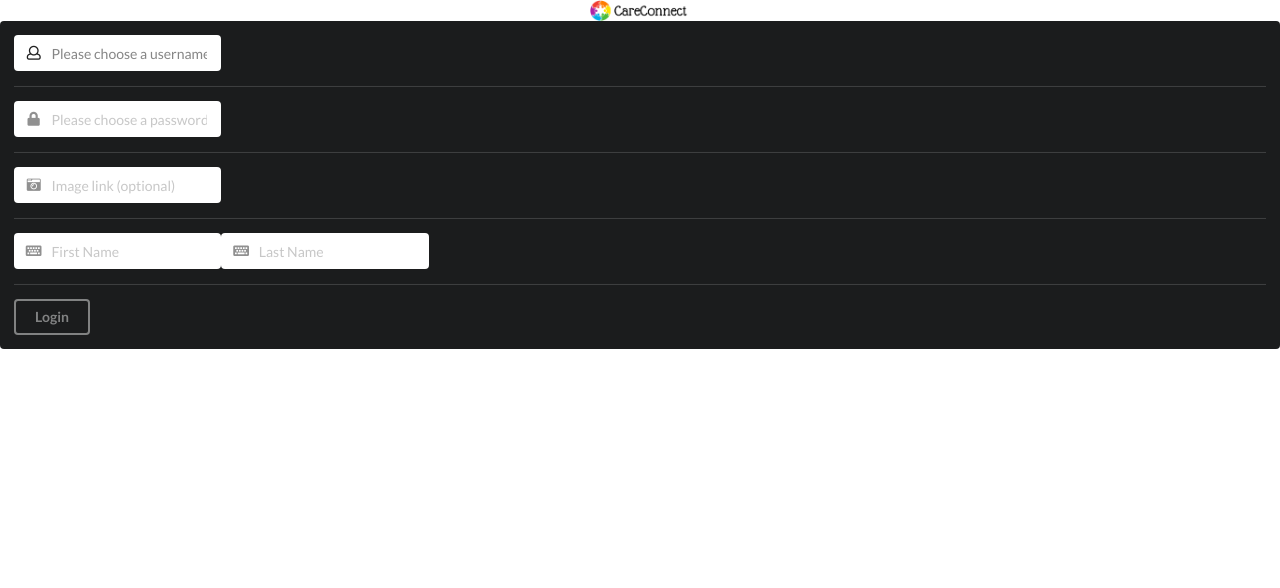
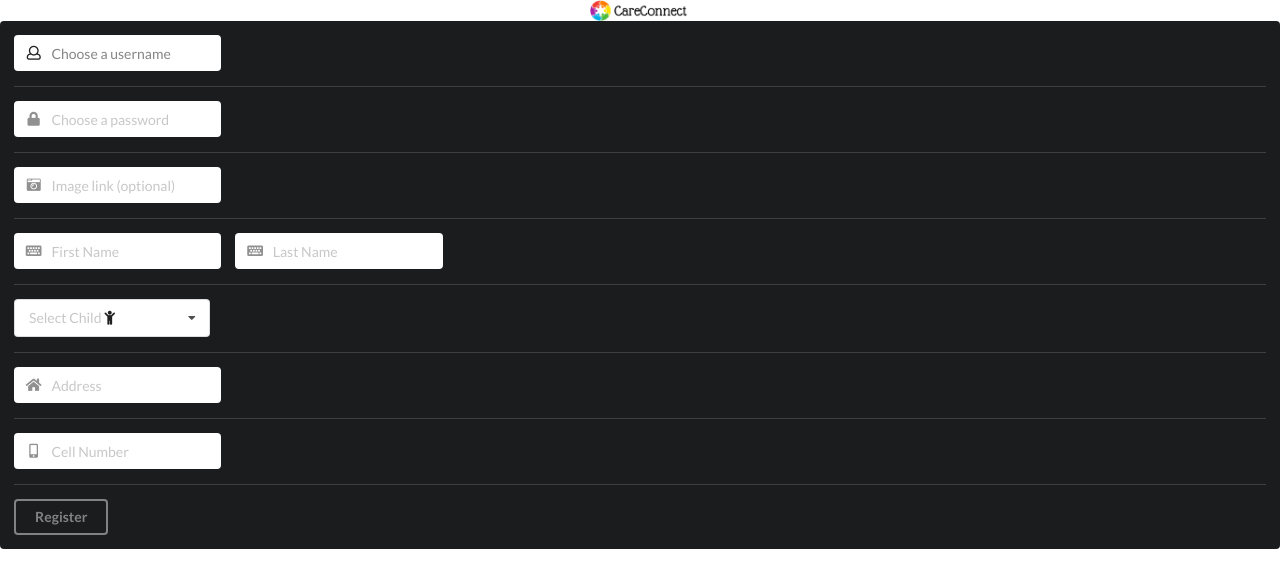
Before and after one commit to ethantatum/Project-Three, a React (Create React App) app in the folder client/: page /SignUp in a window 1280 px wide. Shown: the top 588 px of the page. Built offline with nearby package versions, Linux system fonts and the light colour scheme.

Commit message:
updated signup component with dropdown components

```diff
--- a/client/src/components/Dropdown/index.js
+++ b/client/src/components/Dropdown/index.js
@@ -4,19 +4,18 @@ import DropdownItem from "../DropdownItem";
 // Here we create a dropdown button where parents will select their student
 // using one of the DropdownItem button components inside the dropdown menu
 
+// Right now, we get the dummy data to show up in the dropdown by adding 'simple' class name - we need to initialize it for use with the 'selection' class name
+// Also, dropdown currently is showing up behind elements further down the page - change z-index?
+// Also, not sure how to move child icon to left of 'Select Child' field
+
 function Dropdown() {
     return (
-        <div className="dropdown">
-            <button
-                className="btn btn-primary dropdown-toggle"
-                type="button"
-                id="studentDropdown"
-                data-toggle="dropdown"
-                aria-haspopup="true" aria-expanded="false">
-                Student
-            </button>
-            <div className="dropdown-menu">
-                <h6 className="dropdown-header">Please select your child</h6>
+        <div className="ui simple selection dropdown">
+            <input type="hidden" name="student" />
+            <i className="dropdown icon"></i>
+            <div className="left icon default text">Select Child</div>
+            <i className="child icon"></i>
+            <div className="menu">
                 <DropdownItem />
             </div>
         </div>
--- a/client/src/components/DropdownItem/index.js
+++ b/client/src/components/DropdownItem/index.js
@@ -1,11 +1,35 @@
 import React from "react";
+import faker from "faker";
 
 // Idea here would be we get the student names and ids from the DB and populate our dropdown with the names,
 // assigning each an ID corresponding to the student
 
-function DropdownItem(props) {
+// data-value={props.name} id={props._id}
+
+function DropdownItem() {
     return (
-        <button class="dropdown-item" type="button" id={props._id}>{props.name}</button>
+        <React.Fragment>
+            <div className="item" >
+                <img className="ui mini avatar image" src={faker.image.avatar()} alt="student avatar" />
+                {faker.name.firstName()}
+            </div>
+            <div className="item" >
+                <img className="ui mini avatar image" src={faker.image.avatar()} alt="student avatar" />
+                {faker.name.firstName()}
+            </div>
+            <div className="item" >
+                <img className="ui mini avatar image" src={faker.image.avatar()} alt="student avatar" />
+                {faker.name.firstName()}
+            </div>
+            <div className="item" >
+                <img className="ui mini avatar image" src={faker.image.avatar()} alt="student avatar" />
+                {faker.name.firstName()}
+            </div>
+            <div className="item" >
+                <img className="ui mini avatar image" src={faker.image.avatar()} alt="student avatar" />
+                {faker.name.firstName()}
+            </div>
+        </React.Fragment>
     )
 }
 
--- a/client/src/components/SignUpForm/index.js
+++ b/client/src/components/SignUpForm/index.js
@@ -1,4 +1,6 @@
 import React, { Component } from "react";
+import Dropdown from "../Dropdown";
+import DropdownItem from "../DropdownItem";
 import "./style.css";
 
 class SignUpForm extends Component {
@@ -43,7 +45,7 @@ class SignUpForm extends Component {
                     <div className="ui inverted left icon input">
                         <input autoFocus
                             type="text"
-                            placeholder="Please choose a username"
+                            placeholder="Choose a username"
                             value={this.state.username}
                             onChange={this.handleChange}
                             name="username"
@@ -54,7 +56,7 @@ class SignUpForm extends Component {
                     <div className="ui inverted left icon input">
                         <input
                             type="text"
-                            placeholder="Please choose a password"
+                            placeholder="Choose a password"
                             value={this.state.password}
                             onChange={this.handleChange}
                             name="password"
@@ -83,7 +85,7 @@ class SignUpForm extends Component {
                         ></input>
                         <i className="keyboard icon"></i>
                     </div>
-                    <div className="ui inverted left icon input">
+                    <div className="ui inverted left icon input ml-3">
                         <input
                             type="text"
                             placeholder="Last Name"
@@ -94,10 +96,33 @@ class SignUpForm extends Component {
                         <i className="keyboard icon"></i>
                     </div>
                     <div className="ui inverted divider"></div>
-
-
-
-                    <button className="ui inverted button" type="submit" disabled={!this.validateForm()}>Login</button>
+                    <Dropdown>
+                        <DropdownItem />
+                    </Dropdown>
+                    <div className="ui inverted divider"></div>
+                    <div className="ui inverted left icon input">
+                        <input
+                            type="text"
+                            placeholder="Address"
+                            value={this.state.address}
+                            onChange={this.handleChange}
+                            name="address"
+                        ></input>
+                        <i className="home icon"></i>
+                    </div>
+                    <div className="ui inverted divider"></div>
+                    <div className="ui inverted left icon input">
+                        <input
+                            type="text"
+                            placeholder="Cell Number"
+                            value={this.state.phone}
+                            onChange={this.handleChange}
+                            name="phone"
+                        ></input>
+                        <i className="mobile alternate icon"></i>
+                    </div>
+                    <div className="ui inverted divider"></div>
+                    <button className="ui inverted button" type="submit" disabled={!this.validateForm()}>Register</button>
                 </form>
             </div>
         )
--- a/client/src/pages/Landing/Landing.js
+++ b/client/src/pages/Landing/Landing.js
@@ -1,7 +1,7 @@
 import React, { Component } from "react";
 import InfoPanel from "../../components/InfoPanel";
 import Footer from "../../components/Footer";
-import CallToAction from "../../components/CallToAction";
+import SignUpBtns from "../../components/SignUpBtns";
 import Login from "../../components/Login";
 import LandingImage from "../../components/LandingImage";
 import Logo from "../../components/Logo";
@@ -56,7 +56,7 @@ class Landing extends Component {
         <LandingImage />
         <Logo />
         <Login />
-        <CallToAction />
+        <SignUpBtns />
         <InfoPanel />
         <Footer />
     </div>
--- a/package.json
+++ b/package.json
@@ -6,6 +6,7 @@
   "dependencies": {
     "concurrently": "^4.1.0",
     "express": "^4.16.4",
+    "faker": "^4.1.0",
     "if-env": "^1.0.4",
     "mongoose": "^5.4.21",
     "react-scripts": "^2.1.8"
```
Also changed, not shown: 1 other file (tests, documents, lock files or other folders).
